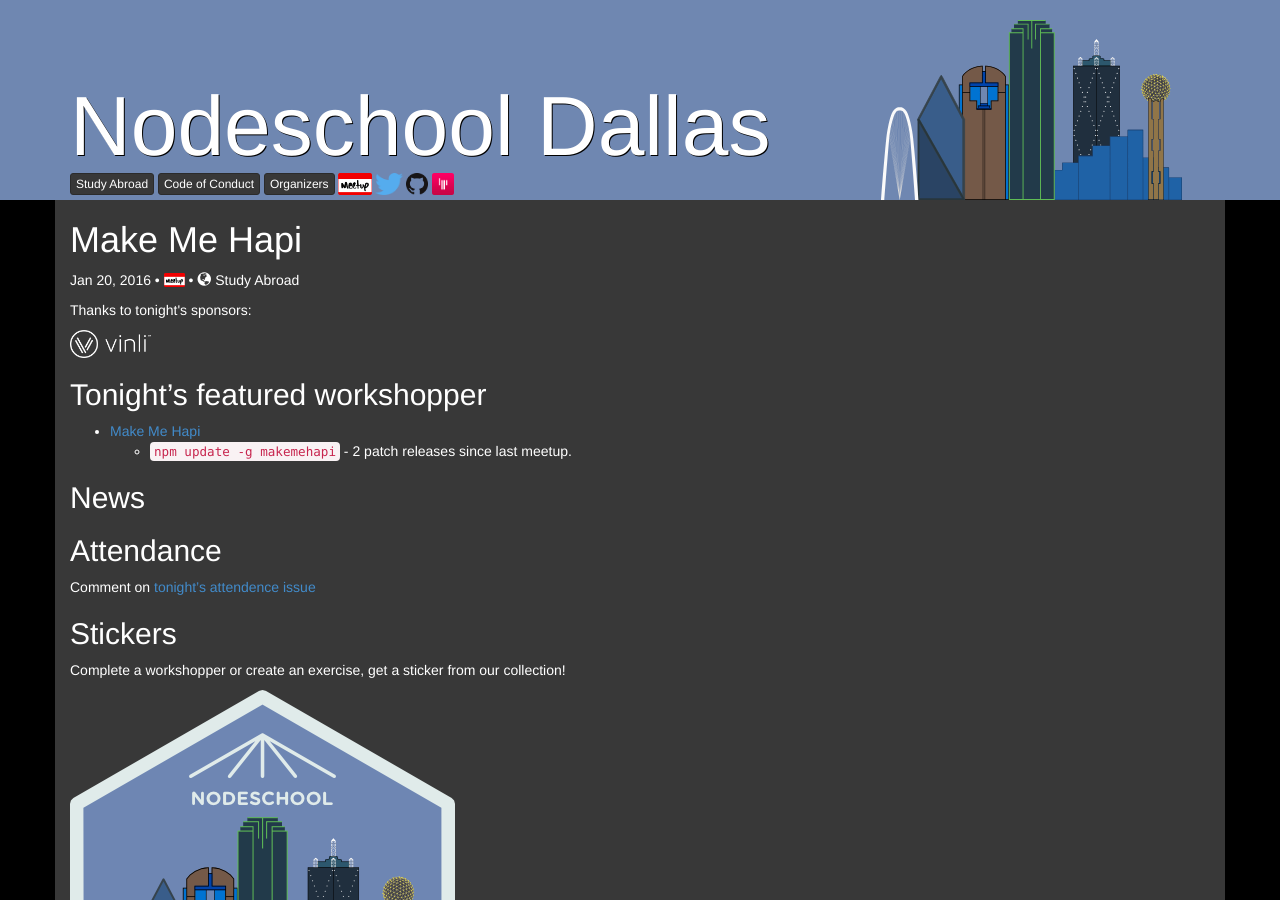
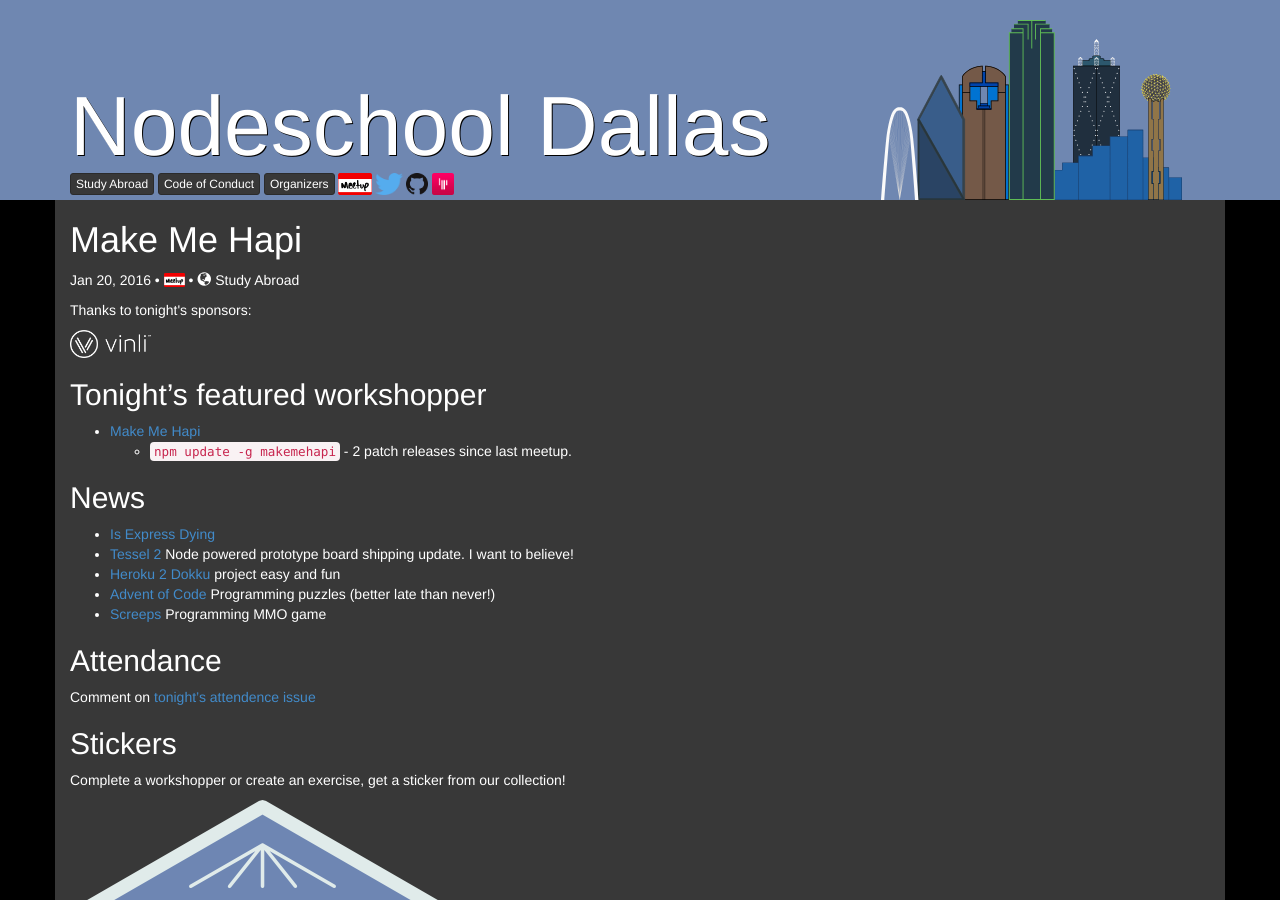
Before and after one commit to nodeschool/dallas, a Jekyll site: the page built from _posts/2016-01-20-hapi-vinli.md, in a window 1280 px wide and 900 px high. Built offline with Jekyll 4.4.1, drawn with Linux system fonts in a browser that asks for light colours.

Commit message:
News links

```diff
--- a/_posts/2016-01-20-hapi-vinli.md
+++ b/_posts/2016-01-20-hapi-vinli.md
@@ -12,7 +12,11 @@
   - `npm update -g makemehapi` - 2 patch releases since last meetup.
 
 ## News
-
+- [Is Express Dying](https://github.com/strongloop/express/issues/2844)
+- [Tessel 2](https://tessel.io/) Node powered prototype board shipping update.  I want to believe!
+- [Heroku 2 Dokku](http://jwigley.com/2015/10/03/moving-from-heroku-to-dokku/) project easy and fun
+- [Advent of Code](http://adventofcode.com/) Programming puzzles (better late than never!)
+- [Screeps](https://screeps.com/) Programming MMO game
 
 ## Attendance
 
```
